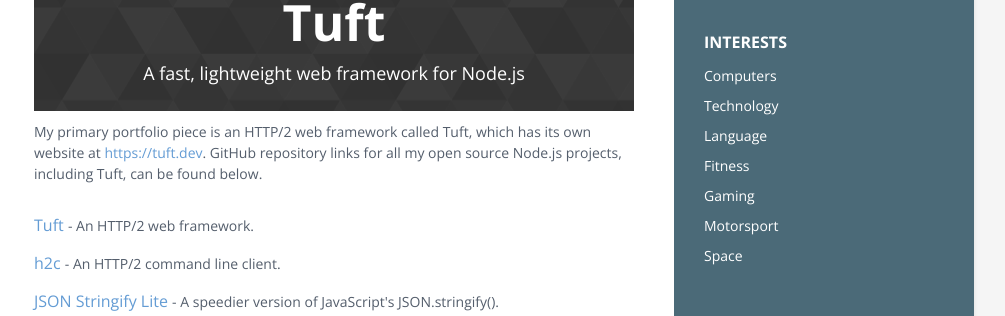
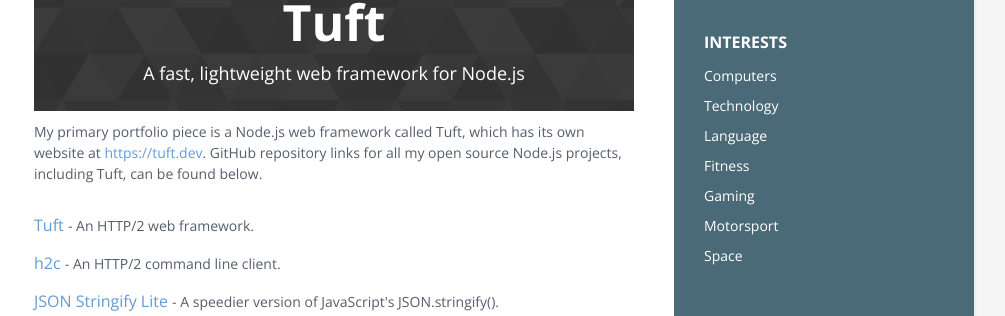
Before and after one commit to rav2040/rav2040.github.io, a Jekyll site: the page built from index.html, in a window 1280 px wide and 900 px high, scrolled down 593 px. Shown: the part 138-454 px from the top of the window, without its empty margins (166-1171 px from the left). Built offline with Jekyll 4.4.1, drawn with Linux system fonts in a browser that asks for light colours.

Commit message:
Remove invalid reference to HTTP/2 from Tuft

```diff
--- a/_data/data.yml
+++ b/_data/data.yml
@@ -41,7 +41,7 @@
 projects:
   title: Projects
   intro: >
-    My primary portfolio piece is an HTTP/2 web framework called Tuft, which has its own website at <a href="https://tuft.dev" target="_blank">https://tuft.dev</a>. GitHub repository links for all my open source Node.js projects, including Tuft, can be found below.
+    My primary portfolio piece is a Node.js web framework called Tuft, which has its own website at <a href="https://tuft.dev" target="_blank">https://tuft.dev</a>. GitHub repository links for all my open source Node.js projects, including Tuft, can be found below.
   assignments:
     - title: Tuft
       link: "https://github.com/tuftjs/tuft"
```
